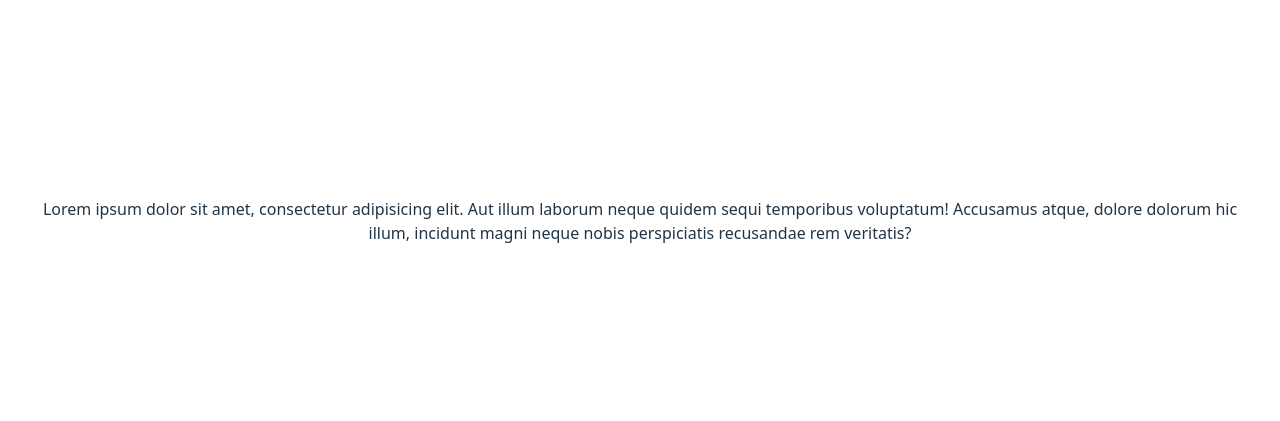
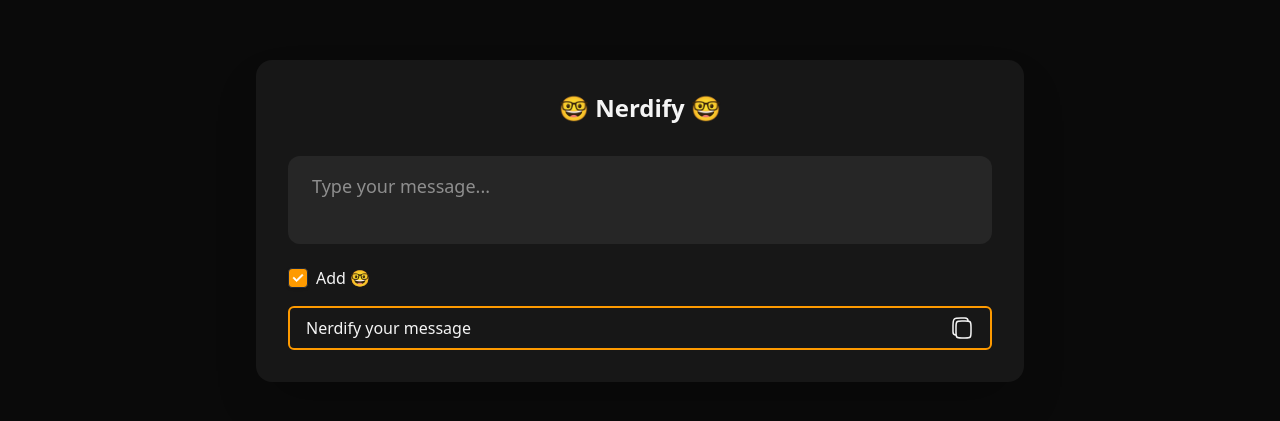
Before and after one commit to IskDev0/nerdify, a Vue app: page / in a window 1280 px wide. Shown: the part 179-600 px from the top of the page. Built offline with nearby package versions, Linux system fonts and the light colour scheme.

Commit message:
add main functionality

```diff
--- a/index.html
+++ b/index.html
@@ -2,9 +2,10 @@
 <html lang="en">
   <head>
     <meta charset="UTF-8" />
-    <link rel="icon" type="image/svg+xml" href="/vite.svg" />
+    <link rel="icon" type="image/svg+xml" href="/favicon.png" />
+      <link href="/src/style.css" rel="stylesheet">
     <meta name="viewport" content="width=device-width, initial-scale=1.0" />
-    <title>Vite + Vue</title>
+    <title>Nerdify</title>
   </head>
   <body>
     <div id="app"></div>
--- a/src/App.vue
+++ b/src/App.vue
@@ -1,7 +1,120 @@
 <script setup>
+import {computed, ref, watch} from "vue";
+import Check from "./components/icons/Check.vue";
+import Copy from "./components/icons/Copy.vue";
 
+const message = ref("")
+
+const addEmoji = ref(false)
+
+const nerdifiedMessage = computed(() => {
+  let result = '';
+  let upperStreak = 0;
+
+  for (let i = 0; i < message.value.length; i++) {
+    const char = message.value[i];
+    const hasCase = char.toUpperCase() !== char.toLowerCase();
+    const isUpper = hasCase && char === char.toUpperCase();
+
+    if ((i % 3 === 1 || i % 3 === 2) && hasCase) {
+      if (upperStreak >= 2) {
+        result += char.toLowerCase();
+        upperStreak = 0;
+      } else {
+        result += char.toUpperCase();
+        upperStreak++;
+      }
+    } else {
+      result += char;
+      upperStreak = isUpper ? upperStreak + 1 : 0;
+    }
+  }
+
+  if (addEmoji.value) {
+    result += ' 🤓'
+  }
+
+  return result;
+})
+
+watch(message, () => {
+  if (message.value.length === 0) {
+    addEmoji.value = false
+  }
+})
+
+const isCopied = ref(false)
+
+async function copyToClipboard() {
+  if (message.value.length > 0) {
+    try {
+      isCopied.value = true
+      await navigator.clipboard.writeText(nerdifiedMessage.value)
+      setTimeout(() => {
+        isCopied.value = false
+      }, 2000)
+    } catch (error) {
+      console.error(error)
+    }
+  }
+}
 </script>
 
 <template>
-  <p>Lorem ipsum dolor sit amet, consectetur adipisicing elit. Aut illum laborum neque quidem sequi temporibus voluptatum! Accusamus atque, dolore dolorum hic illum, incidunt magni neque nobis perspiciatis recusandae rem veritatis?</p>
+  <main
+      class="h-screen w-full flex flex-col items-center justify-center overflow-hidden bg-[#0a0a0a] text-[#f4f4f5] px-4">
+    <Transition name="slide">
+      <div v-if="isCopied" class="absolute top-4 right-4 bg-green-500 text-white px-4 py-2 rounded">
+        <p>Text copied</p>
+      </div>
+    </Transition>
+
+    <form class="bg-neutral-900 text-neutral-100 shadow-2xl rounded-2xl p-8 mx-8 max-w-3xl w-full">
+      <h1 class="text-2xl font-bold text-center mb-8">🤓 Nerdify 🤓</h1>
+
+      <textarea
+          v-model="message"
+          placeholder="Type your message..."
+          class="bg-neutral-800 border-none resize-none w-full text-lg py-4 px-6 rounded-xl focus:outline-none focus:ring-2 focus:ring-amber-500 transition-all duration-200"/>
+
+      <div class="inline-flex items-center my-4">
+        <label class="flex items-center cursor-pointer relative" for="check-2">
+          <input type="checkbox"
+                 checked
+                 class="peer h-5 w-5 cursor-pointer transition-all appearance-none rounded shadow hover:shadow-md border border-slate-300 checked:bg-amber-500 checked:border-slate-800"
+                 id="check-2"/>
+          <span
+              class="absolute text-white opacity-0 peer-checked:opacity-100 top-1/2 left-1/2 transform -translate-x-1/2 -translate-y-1/2">
+     <Check/>
+    </span>
+        </label>
+        <label class="cursor-pointer ml-2" for="check-2">
+          Add 🤓
+        </label>
+      </div>
+
+      <div class="flex items-center justify-between gap-2 border-2 border-amber-500 py-2 px-4 rounded-md">
+        <p>{{ nerdifiedMessage ? nerdifiedMessage : 'Nerdify your message' }}</p>
+        <button @click="copyToClipboard" type="button" class="w-6 h-6 cursor-pointer">
+          <Copy/>
+        </button>
+      </div>
+    </form>
+  </main>
 </template>
+
+<style>
+.slide-enter-active {
+  transition: all 0.3s ease-in-out;
+}
+
+.slide-leave-active {
+  transition: all 0.3s ease-in;
+}
+
+.slide-enter-from,
+.slide-leave-to {
+  opacity: 0;
+  transform: scale(0.95);
+}
+</style>
--- a/src/assets/style.css
+++ /dev/null
@@ -1 +0,0 @@
-@import "tailwindcss";
--- /dev/null
+++ b/src/components/icons/Check.vue
@@ -0,0 +1,8 @@
+<template>
+  <svg xmlns="http://www.w3.org/2000/svg" class="h-3.5 w-3.5" viewBox="0 0 20 20" fill="currentColor"
+       stroke="currentColor" stroke-width="1">
+    <path fill-rule="evenodd"
+          d="M16.707 5.293a1 1 0 010 1.414l-8 8a1 1 0 01-1.414 0l-4-4a1 1 0 011.414-1.414L8 12.586l7.293-7.293a1 1 0 011.414 0z"
+          clip-rule="evenodd"></path>
+  </svg>
+</template>
--- /dev/null
+++ b/src/components/icons/Copy.vue
@@ -0,0 +1,10 @@
+<template>
+  <svg class="hover:fill-amber-500" xmlns="http://www.w3.org/2000/svg" width="24" height="24"
+       viewBox="0 0 24 24">
+    <g fill="none" stroke="currentColor" stroke-width="1.5">
+      <path
+          d="M6 11c0-2.828 0-4.243.879-5.121C7.757 5 9.172 5 12 5h3c2.828 0 4.243 0 5.121.879C21 6.757 21 8.172 21 11v5c0 2.828 0 4.243-.879 5.121C19.243 22 17.828 22 15 22h-3c-2.828 0-4.243 0-5.121-.879C6 20.243 6 18.828 6 16z"/>
+      <path d="M6 19a3 3 0 0 1-3-3v-6c0-3.771 0-5.657 1.172-6.828S7.229 2 11 2h4a3 3 0 0 1 3 3"/>
+    </g>
+  </svg>
+</template>
--- a/src/style.css
+++ b/src/style.css
@@ -1,79 +1 @@
-:root {
-  font-family: system-ui, Avenir, Helvetica, Arial, sans-serif;
-  line-height: 1.5;
-  font-weight: 400;
-
-  color-scheme: light dark;
-  color: rgba(255, 255, 255, 0.87);
-  background-color: #242424;
-
-  font-synthesis: none;
-  text-rendering: optimizeLegibility;
-  -webkit-font-smoothing: antialiased;
-  -moz-osx-font-smoothing: grayscale;
-}
-
-a {
-  font-weight: 500;
-  color: #646cff;
-  text-decoration: inherit;
-}
-a:hover {
-  color: #535bf2;
-}
-
-body {
-  margin: 0;
-  display: flex;
-  place-items: center;
-  min-width: 320px;
-  min-height: 100vh;
-}
-
-h1 {
-  font-size: 3.2em;
-  line-height: 1.1;
-}
-
-button {
-  border-radius: 8px;
-  border: 1px solid transparent;
-  padding: 0.6em 1.2em;
-  font-size: 1em;
-  font-weight: 500;
-  font-family: inherit;
-  background-color: #1a1a1a;
-  cursor: pointer;
-  transition: border-color 0.25s;
-}
-button:hover {
-  border-color: #646cff;
-}
-button:focus,
-button:focus-visible {
-  outline: 4px auto -webkit-focus-ring-color;
-}
-
-.card {
-  padding: 2em;
-}
-
-#app {
-  max-width: 1280px;
-  margin: 0 auto;
-  padding: 2rem;
-  text-align: center;
-}
-
-@media (prefers-color-scheme: light) {
-  :root {
-    color: #213547;
-    background-color: #ffffff;
-  }
-  a:hover {
-    color: #747bff;
-  }
-  button {
-    background-color: #f9f9f9;
-  }
-}
+@import "tailwindcss";
```
Also changed, not shown: public/favicon.png (added).
